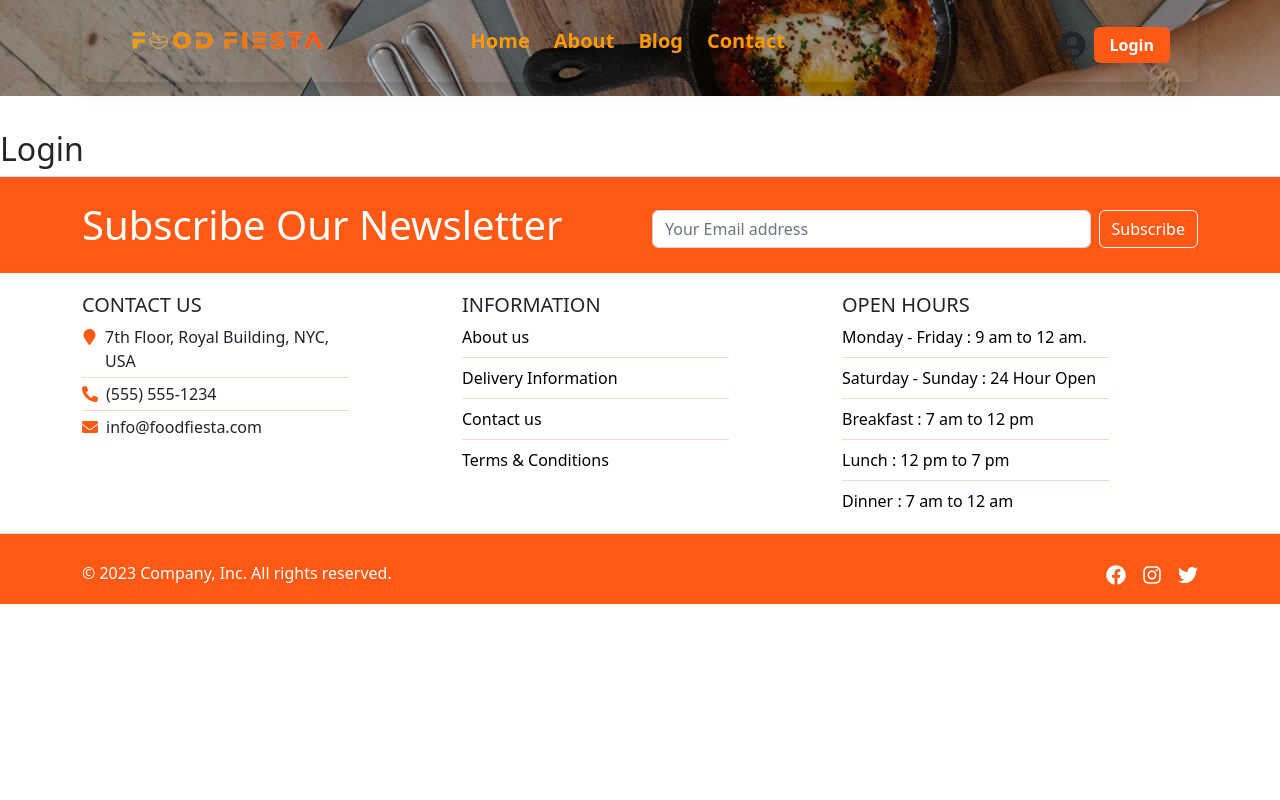
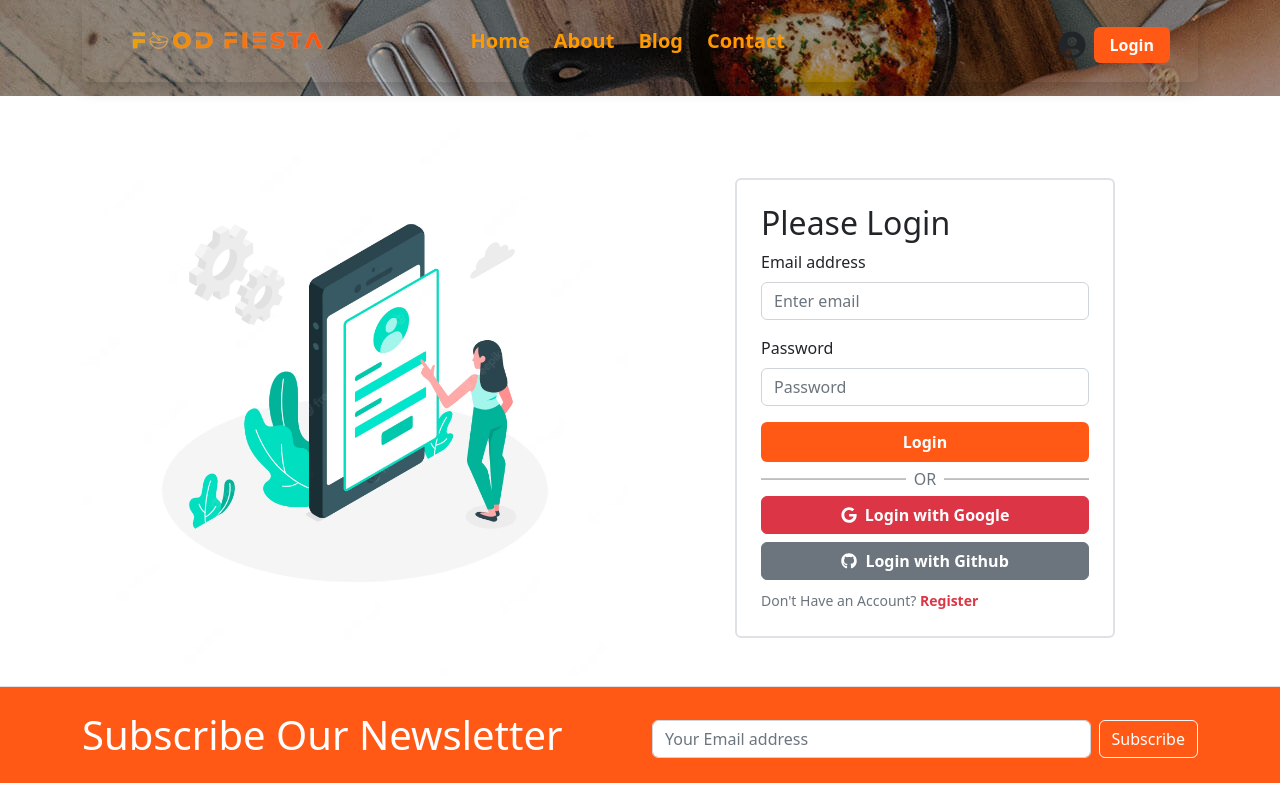
Before and after one commit to Shameem-Akbar/Food-Fiesta-Client, a React (Vite) app: page /login in a window 1280 px wide. Shown: the top 800 px of the page. Built offline with nearby package versions, Linux system fonts and the light colour scheme; what @react-pdf/renderer would draw is missing.

Commit message:
login page design done

```diff
--- a/src/pages/ChefRecipe/ChefRecipe.jsx
+++ b/src/pages/ChefRecipe/ChefRecipe.jsx
@@ -23,7 +23,7 @@ const ChefRecipe = () => {
 
     return (
         <div>
-            <Container className="card mb-3" >
+            <Container className="card mb-3 px-0" >
                 <div className="row g-0 p-2">
                     <div className="col-md-4">
                         <img src={chef_picture} className="img-fluid rounded-start" alt="..." style={{ minHeight: '16.7rem' }} />
--- a/src/pages/Login/Login/Login.jsx
+++ b/src/pages/Login/Login/Login.jsx
@@ -1,10 +1,53 @@
 import React from 'react';
+import { Button, Container, Form } from 'react-bootstrap';
+import { Link } from 'react-router-dom';
+import login from '../../../assets/login.jpg'
+import { FaGithub, FaGoogle } from 'react-icons/fa'
 
 const Login = () => {
     return (
-        <div>
-            <h2>Login</h2>
-        </div>
+        <Container>
+            <div className='row'>
+                <div className='col-md-6'>
+                    <img className='w-100' src={login} alt="" />
+                </div>
+                <div className='mx-auto m-5 col-md-4 border border-2 p-4 rounded'>
+                    <h2>Please Login</h2>
+                    <Form>
+                        <Form.Group className="mb-3" controlId="formBasicEmail">
+                            <Form.Label>Email address</Form.Label>
+                            <Form.Control type="email" name='email' placeholder="Enter email" required />
+                        </Form.Group>
+
+                        <Form.Group className="mb-3" controlId="formBasicPassword">
+                            <Form.Label>Password</Form.Label>
+                            <Form.Control type="password" name='password' placeholder="Password" required />
+                        </Form.Group>
+
+                        <Button className='fw-semibold col-12 py-2 border-0' variant="primary" type="submit" style={{ backgroundColor: "#FF5915", }}>
+                            Login
+                        </Button>
+                        <br />
+                        <div style={{ display: 'flex', alignItems: 'center', justifyContent: 'center' }}>
+                            <hr style={{ width: '50%', borderBottom: '1px solid black' }} />
+                            <span className='px-2 text-secondary'>OR</span>
+                            <hr style={{ width: '50%', borderBottom: '1px solid black' }} />
+                        </div>
+                        <Button className='col-12 mb-2 fw-semibold' variant="danger" type="submit">
+                            <FaGoogle className='mb-1 me-1'></FaGoogle> Login with Google
+                        </Button>
+                        <Button className='col-12 fw-semibold mb-2' variant="secondary" type="submit">
+                            <FaGithub className='mb-1 me-1'></FaGithub> Login with Github
+                        </Button>
+                        <Form.Text className="text-secondary">
+                            Don&apos;t Have an Account? <Link className='text-danger fw-bold' to="/register" style={{ textDecoration: 'none' }}>Register</Link>
+                        </Form.Text>
+                    </Form>
+                </div>
+
+
+            </div>
+        </Container>
     );
 };
 
```
Also changed, not shown: src/assets/login.jpg (added).
